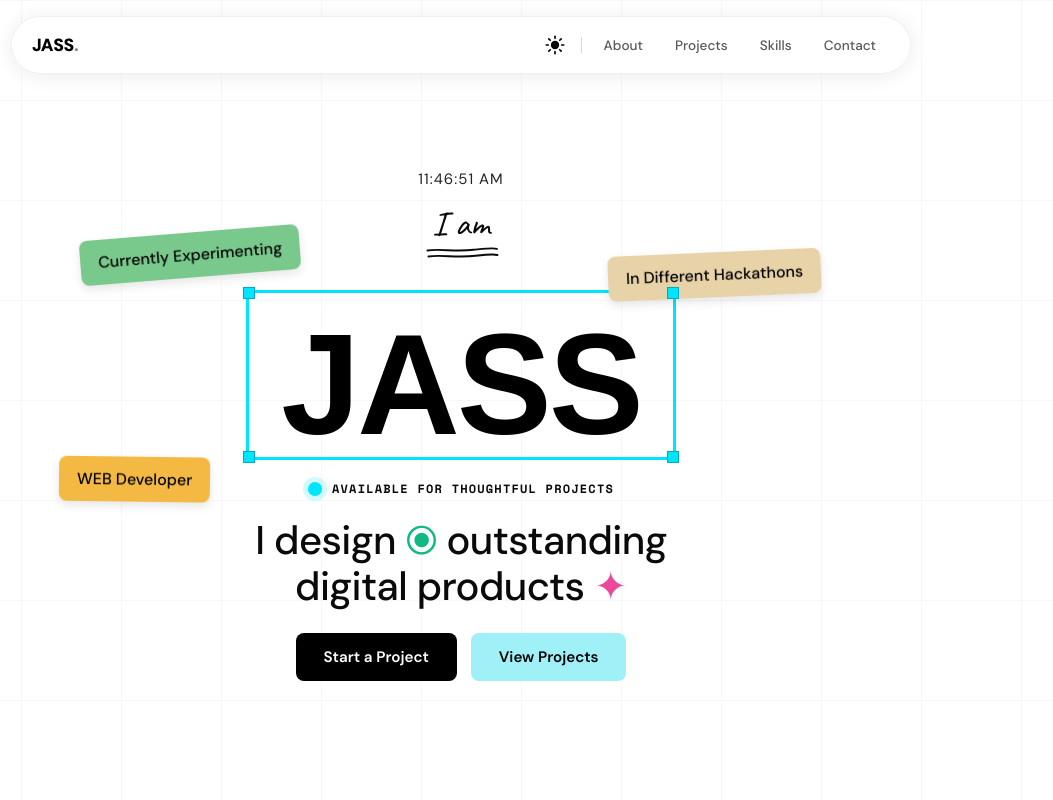
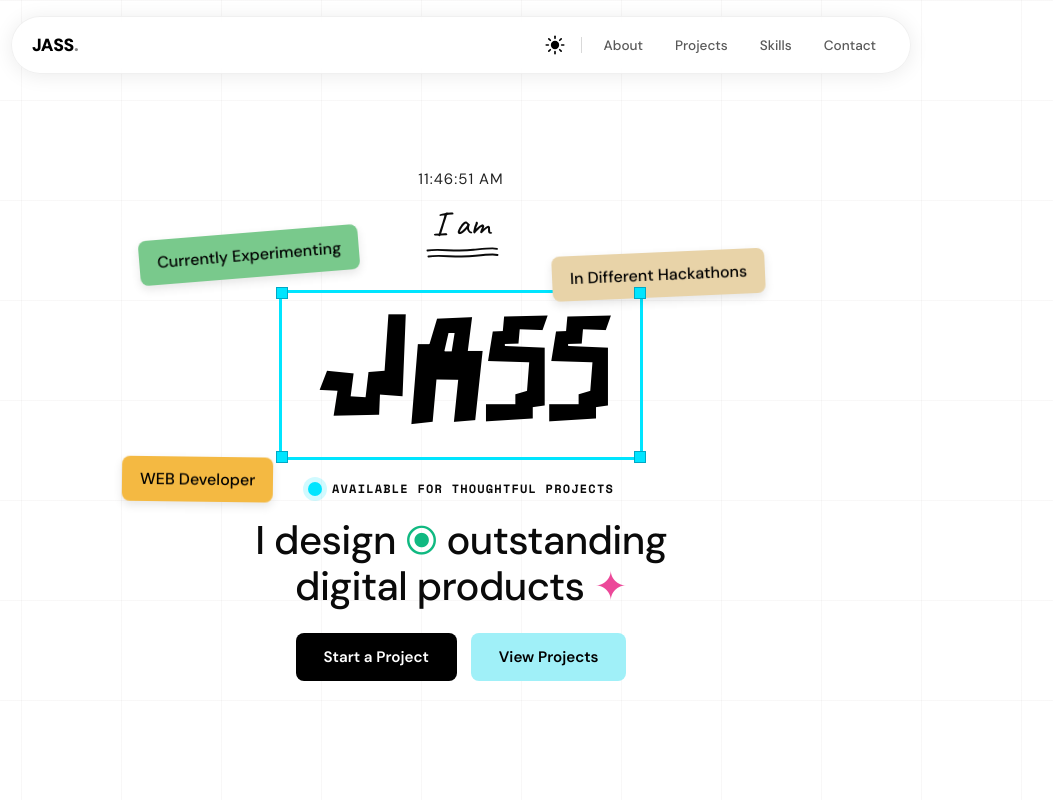
Before and after one commit to jaskrninlove/Jass, a website: page index.html in a window 1280 px wide. Shown: the top 800 px of the page, without its empty margins (179-1232 px from the left). Drawn offline with nearby package versions, Linux system fonts and the light colour scheme; the site is published under a folder, as on GitHub Pages, so addresses that start at the root find nothing.

Commit message:
Update index.html

```diff
--- a/index.html
+++ b/index.html
@@ -41,7 +41,7 @@
 
 @font-face {
   font-family: 'JassFont';
-  src: url('/src/fonts/Blob_Bomb_Pixel_Cartoon-Regular.woff') format('woff');
+  src: url('src/fonts/Blob_Bomb_Pixel_Cartoon-Regular.woff') format('woff');
   font-weight: normal;
   font-style: normal;
 }
```
